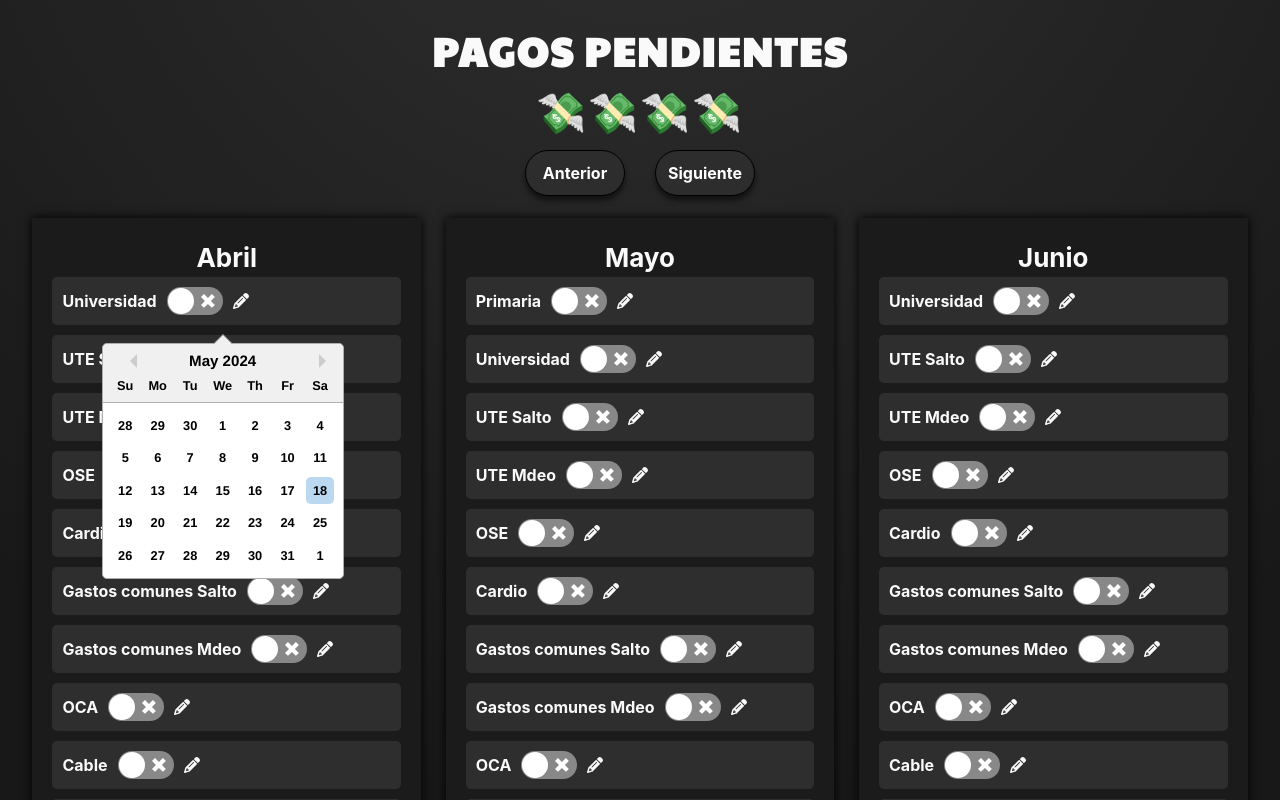
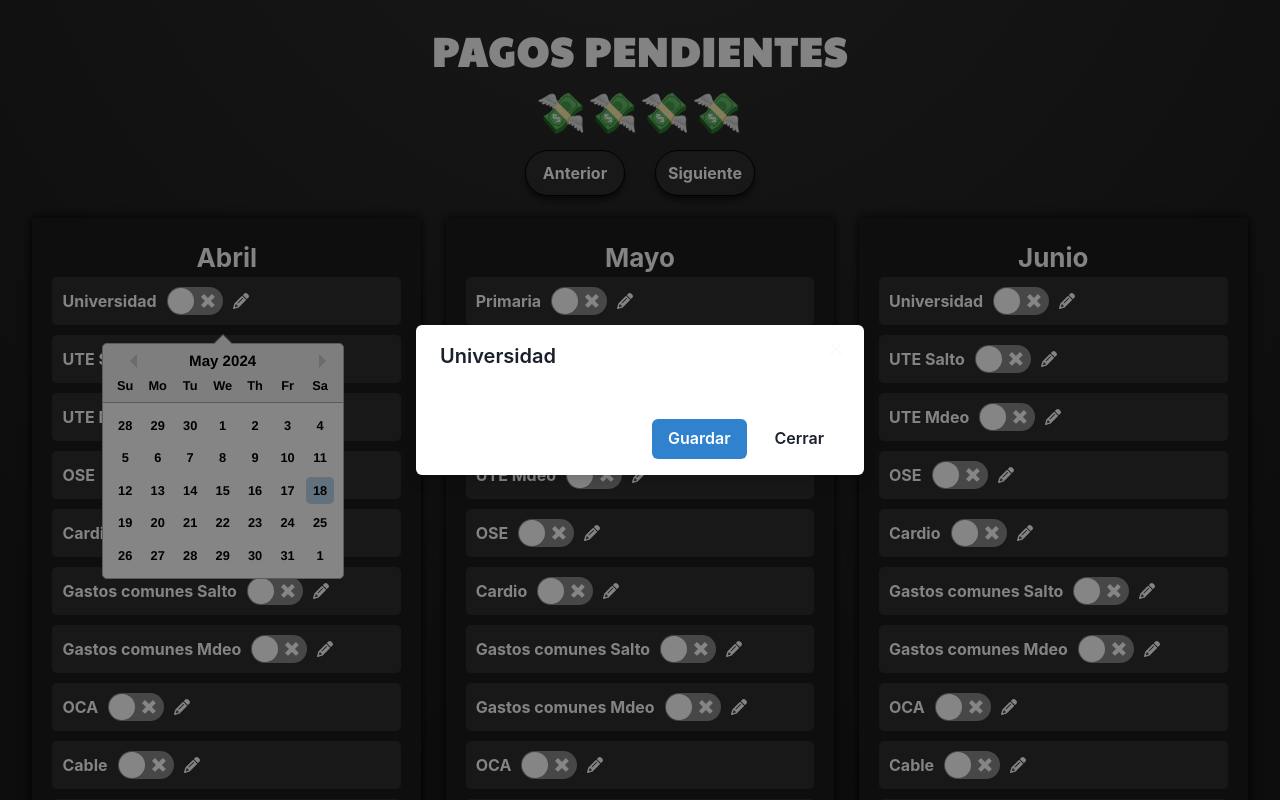
Before and after one commit to Sagthy/appPagos, a React (Vite) app: page / in a window 1280 px wide. Both pictures are taken after a click on the button 240 px from the left and 301 px from the top of the page. Shown: the top 800 px of the page. Built offline with nearby package versions, Linux system fonts and the light colour scheme.

Commit message:
feat(pre): add preliminary setup for future feature

```diff
--- a/src/components/Pago.jsx
+++ b/src/components/Pago.jsx
@@ -1,3 +1,4 @@
+/* eslint-disable react/prop-types */
 import { usePago } from '../logic/usePago'
 import { SwitchElement } from './SwitchElement'
 import { DatePickerElement } from './DatePickerElement'
@@ -5,6 +6,10 @@
 import { FontAwesomeIcon } from '@fortawesome/react-fontawesome'
 import { faPencilAlt } from '@fortawesome/free-solid-svg-icons'
 import '../styles/Pago.css'
+
+import PaymentModal from './modals/PaymentModal'
+
+import { useDisclosure } from '@chakra-ui/react'
 
 export function Pago ({ pago, mes }) {
   const { checked, startDate, openDatePicker, wrapperRef, handleChange, handleDateChange, dateDifference, setOpenDatePicker } = usePago(pago, mes)
@@ -20,9 +25,12 @@
     itemStyle = 'item-orange'
   }
 
+  const { isOpen, onOpen, onClose } = useDisclosure()
+
+
   return (
-    <li className={itemStyle}>
-      <span>
+    <li className={itemStyle}  onClick={onOpen}>
+      <span >
         {pago.nombre}
         <SwitchElement checked={checked} handleChange={handleChange} />
         <div style={{ position: 'relative' }}>
@@ -33,6 +41,7 @@
         </div>
       </span>
       <StartDateElement checked={checked} startDate={startDate} />
+      <PaymentModal isOpen={isOpen} onClose={onClose} paymentInfo={pago} />
     </li>
   )
 }
--- /dev/null
+++ b/src/components/modals/PaymentModal.jsx
@@ -0,0 +1,34 @@
+/* eslint-disable react/prop-types */
+import {
+  Modal,
+  ModalOverlay,
+  ModalContent,
+  ModalHeader,
+  ModalFooter,
+  ModalBody,
+  ModalCloseButton,
+  Button,
+} from "@chakra-ui/react";
+
+const PaymentModal = ({ isOpen, onClose, paymentInfo }) => {
+  const { nombre: name } = paymentInfo;
+
+  return (
+    <Modal isOpen={isOpen} onClose={onClose} isCentered>
+      <ModalOverlay />
+      <ModalContent>
+        <ModalHeader>{name}</ModalHeader>
+        <ModalCloseButton />
+        <ModalBody></ModalBody>
+        <ModalFooter>
+          <Button colorScheme="blue" mr={3} onClick={onClose}>
+            Guardar
+          </Button>
+          <Button variant="ghost">Cerrar</Button>
+        </ModalFooter>
+      </ModalContent>
+    </Modal>
+  );
+};
+
+export default PaymentModal;
```
